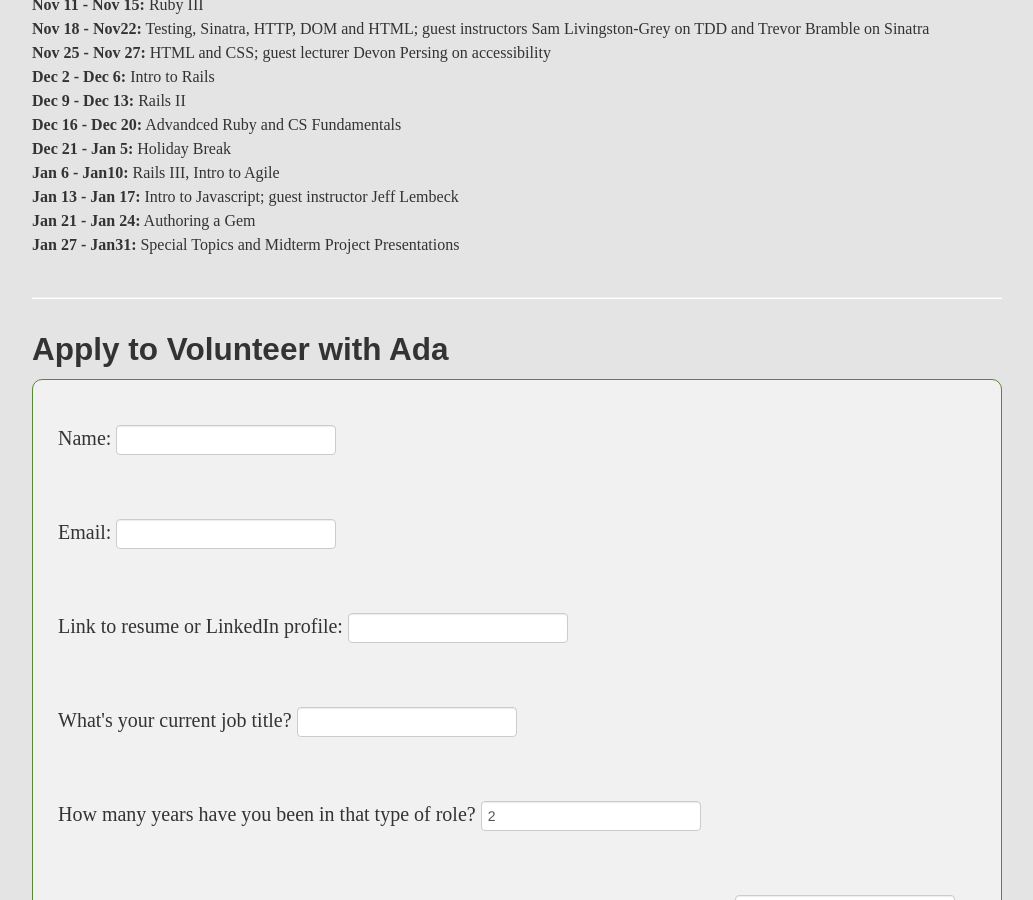
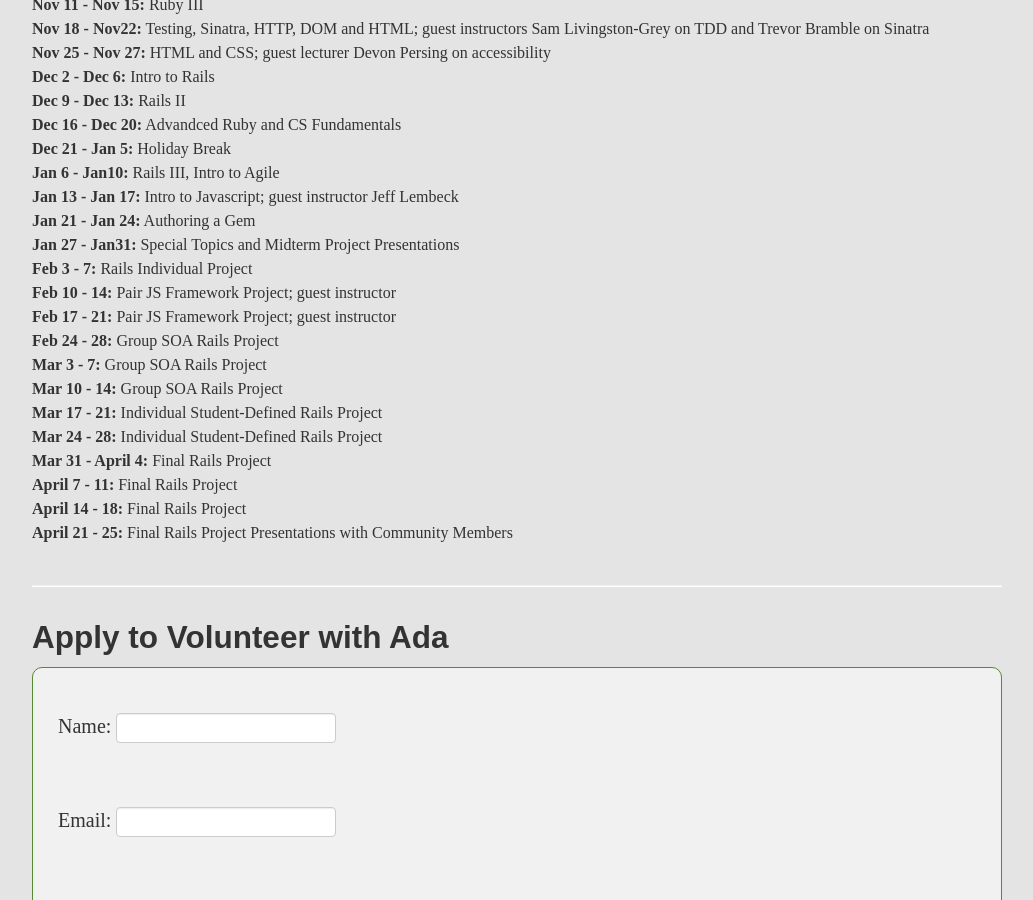
Before and after one commit to Ada-Developers-Academy/adadevelopersacademy.org, a Jekyll site: the page built from community/volunteer_signup.html, in a window 1280 px wide and 900 px high, scrolled down 1536 px. Shown: the whole window, without its empty margins (128-1161 px from the left). Built offline with Jekyll 4.4.1, drawn with Linux system fonts in a browser that asks for light colours; nearby versions of some CDN libraries.

Commit message:
Add next 12 weeks to schedule

```diff
--- a/community/volunteer_signup.html
+++ b/community/volunteer_signup.html
@@ -59,6 +59,18 @@
       <span class="bright_text">Jan 13 - Jan 17:</span> Intro to Javascript; guest instructor Jeff Lembeck<br>
       <span class="bright_text">Jan 21 - Jan 24:</span> Authoring a Gem<br>
       <span class="bright_text">Jan 27 - Jan31:</span> Special Topics and Midterm Project Presentations<br>
+      <span class="bright_text">Feb 3 - 7:</span> Rails Individual Project <br>
+      <span class="bright_text">Feb 10 - 14:</span> Pair JS Framework Project; guest instructor  <br>
+      <span class="bright_text">Feb 17 - 21:</span> Pair JS Framework Project; guest instructor <br>
+      <span class="bright_text">Feb 24 - 28:</span> Group SOA Rails Project  <br>
+      <span class="bright_text">Mar 3 - 7:</span> Group SOA Rails Project  <br>
+      <span class="bright_text">Mar 10 - 14:</span> Group SOA Rails Project  <br>
+      <span class="bright_text">Mar 17 - 21:</span> Individual Student-Defined Rails Project <br>
+      <span class="bright_text">Mar 24 - 28:</span> Individual Student-Defined Rails Project <br>
+      <span class="bright_text">Mar 31 - April 4:</span> Final Rails Project <br>
+      <span class="bright_text">April 7 - 11:</span> Final Rails Project <br>
+      <span class="bright_text">April 14 - 18:</span> Final Rails Project <br>
+      <span class="bright_text">April 21 - 25:</span> Final Rails Project Presentations with Community Members <br>
     </div>
 
     <hr>
```
